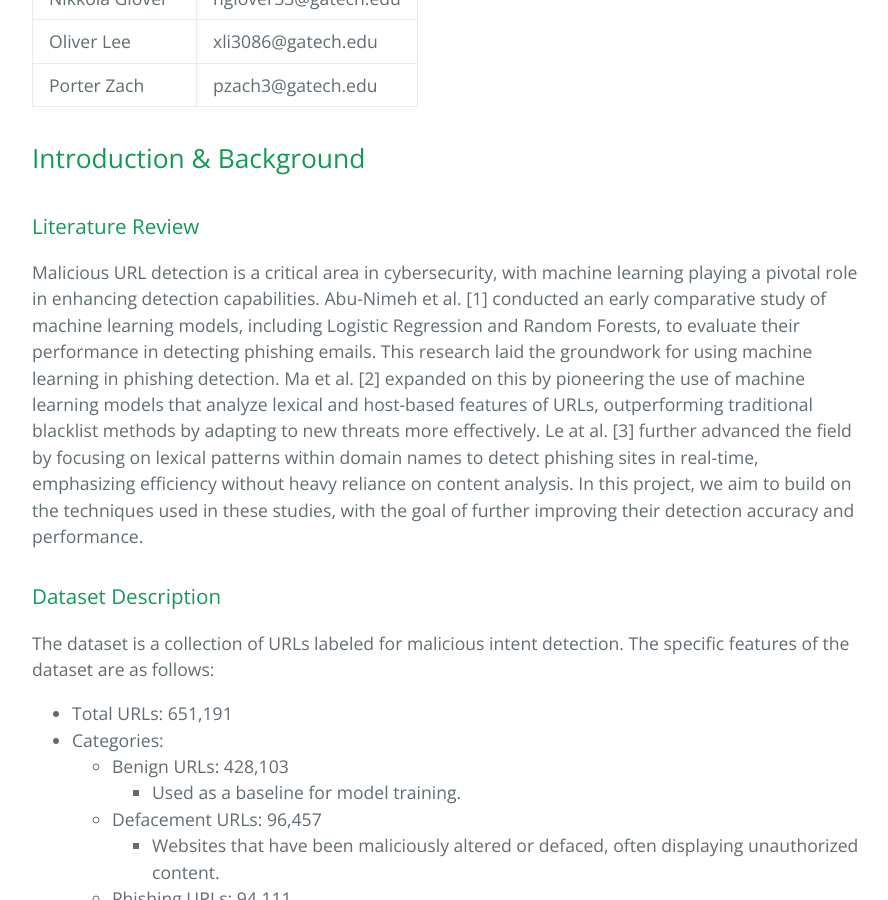
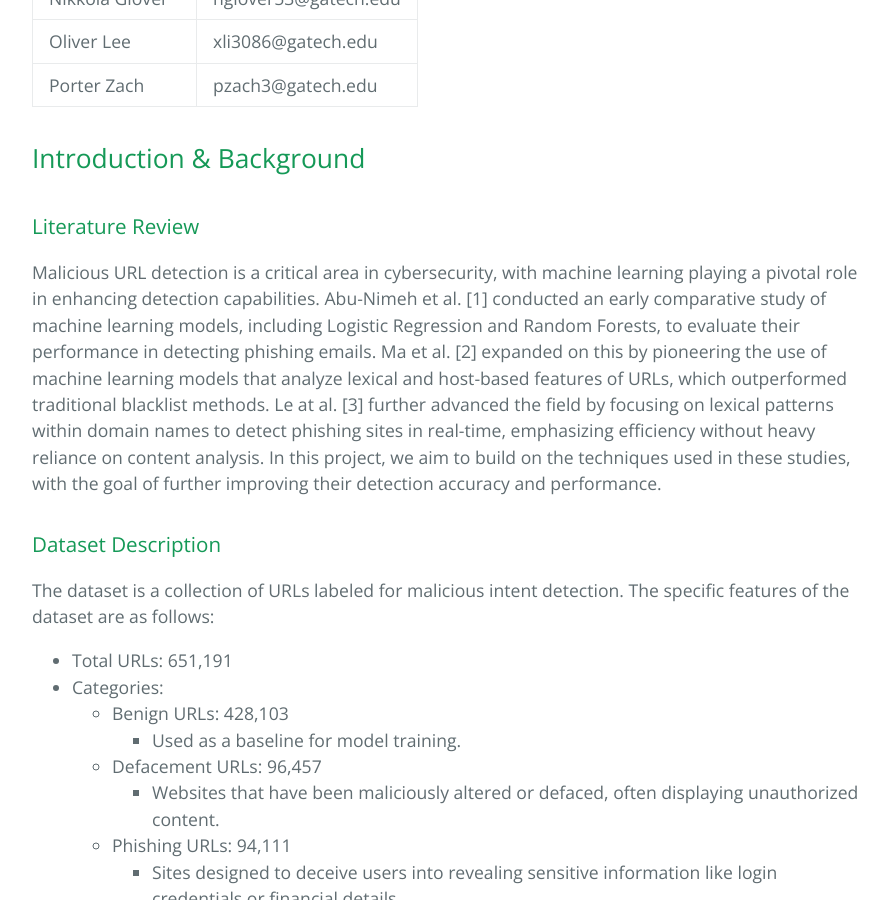
Before and after one commit to CodeXTL/ML-Project-Website, a Jekyll site: the page index.html, which Jekyll copies as it is, in a window 1280 px wide and 900 px high, scrolled down 833 px. Shown: the whole window, without its empty margins (192-1080 px from the left). Built offline with Jekyll 4.4.1, drawn with Linux system fonts in a browser that asks for light colours.

Commit message:
Update index.html

```diff
--- a/index.html
+++ b/index.html
@@ -126,12 +126,10 @@
         capabilities. Abu-Nimeh et al. [1] conducted an early comparative study
         of machine learning models, including Logistic Regression and Random
         Forests, to evaluate their performance in detecting phishing emails.
-        This research laid the groundwork for using machine learning in phishing
-        detection. Ma et al. [2] expanded on this by pioneering the use of
-        machine learning models that analyze lexical and host-based features of
-        URLs, outperforming traditional blacklist methods by adapting to new
-        threats more effectively. Le at al. [3] further advanced the field by
-        focusing on lexical patterns within domain names to detect phishing
+        Ma et al. [2] expanded on this by pioneering the use of machine learning
+        models that analyze lexical and host-based features of URLs, which
+        outperformed traditional blacklist methods. Le at al. [3] further advanced
+        the field by focusing on lexical patterns within domain names to detect phishing
         sites in real-time, emphasizing efficiency without heavy reliance on
         content analysis. In this project, we aim to build on the techniques
         used in these studies, with the goal of further improving their
```
